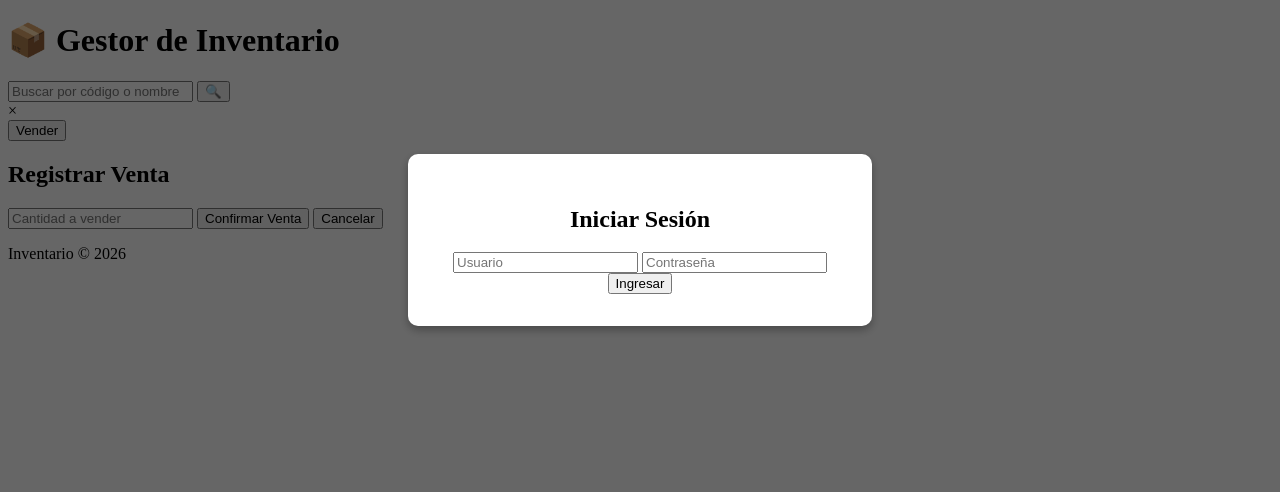
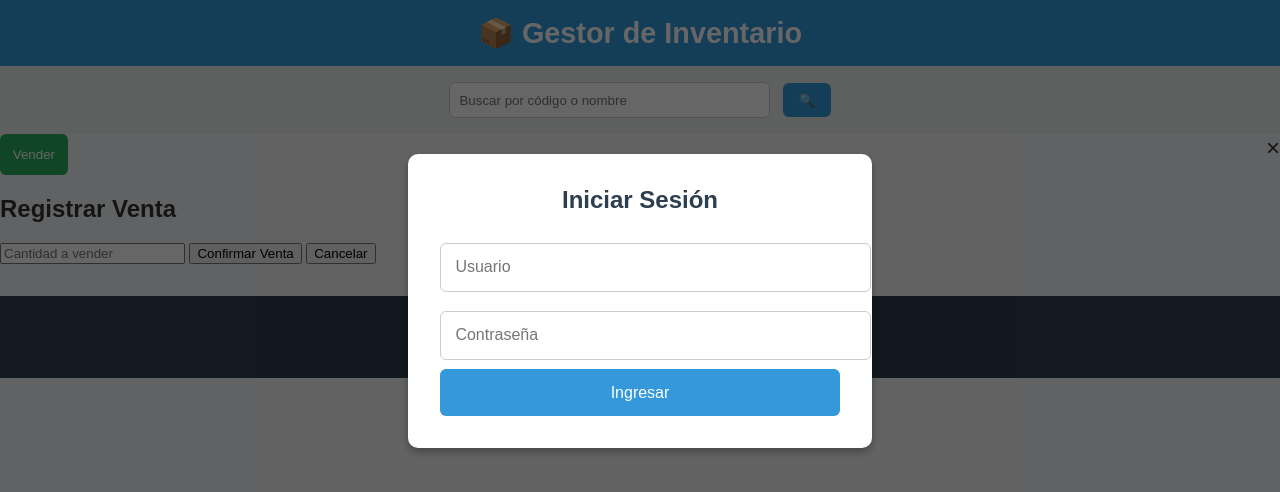
Before and after one commit to TheBestPrices/Inventario, a website: page frontend/index.html in a window 1280 px wide. Drawn offline with Linux system fonts and the light colour scheme.

Commit message:
Update style.css

```diff
--- a/frontend/style.css
+++ b/frontend/style.css
@@ -1,3 +1,94 @@
+/* ===== Reset básico ===== */
+body {
+  font-family: Arial, sans-serif;
+  margin: 0;
+  background: #f4f6f8;
+  color: #333;
+}
+
+/* ===== Encabezado ===== */
+header {
+  background: #3498db;
+  color: #fff;
+  padding: 1rem;
+  text-align: center;
+}
+
+header h1 {
+  margin: 0;
+  font-size: 1.8rem;
+}
+
+/* ===== Sección de búsqueda ===== */
+.busqueda {
+  background: #ecf0f1;
+  padding: 1rem;
+  text-align: center;
+}
+
+.busqueda input {
+  padding: 0.6rem;
+  border: 1px solid #ccc;
+  border-radius: 6px;
+  width: 60%;
+  max-width: 300px;
+}
+
+.busqueda button {
+  padding: 0.6rem 1rem;
+  margin-left: 0.5rem;
+  background: #3498db;
+  color: #fff;
+  border: none;
+  border-radius: 6px;
+  cursor: pointer;
+}
+
+.busqueda button:hover {
+  background: #2980b9;
+}
+
+/* ===== Cards principales ===== */
+main {
+  display: none; /* se mostrará solo después del login */
+  padding: 2rem;
+  display: grid;
+  grid-template-columns: repeat(auto-fit, minmax(280px, 1fr));
+  gap: 1.5rem;
+}
+
+.card {
+  background: #fff;
+  padding: 1.5rem;
+  border-radius: 10px;
+  box-shadow: 0 4px 10px rgba(0,0,0,0.1);
+}
+
+.card h2 {
+  margin-top: 0;
+  color: #2c3e50;
+}
+
+.card form input,
+.card form button {
+  width: 100%;
+  padding: 0.8rem;
+  margin: 0.5rem 0;
+  border-radius: 6px;
+  border: 1px solid #ccc;
+}
+
+.card form button {
+  background: #27ae60;
+  color: #fff;
+  border: none;
+  cursor: pointer;
+}
+
+.card form button:hover {
+  background: #1e8449;
+}
+
 /* ===== Modal de Login ===== */
 #modalLogin {
   display: none; /* oculto por defecto */
@@ -17,6 +108,51 @@
   max-width: 400px;
   box-shadow: 0 4px 10px rgba(0,0,0,0.3);
   text-align: center;
+}
+
+#modalLogin h2 {
+  margin-top: 0;
+  color: #2c3e50;
+}
+
+#modalLogin input {
+  width: 100%;
+  padding: 0.9rem;
+  margin: 0.6rem 0;
+  border: 1px solid #ccc;
+  border-radius: 6px;
+  font-size: 1rem;
+}
+
+#modalLogin button {
+  width: 100%;
+  padding: 0.9rem;
+  background: #3498db;
+  color: #fff;
+  border: none;
+  border-radius: 6px;
+  cursor: pointer;
+  font-size: 1rem;
+}
+
+#modalLogin button:hover {
+  background: #2980b9;
+}
+
+/* ===== Botón de logout ===== */
+#btnLogout {
+  margin-top: 10px;
+  padding: 6px 12px;
+  background: #e74c3c;
+  color: #fff;
+  border: none;
+  border-radius: 6px;
+  cursor: pointer;
+  font-size: 0.9rem;
+}
+
+#btnLogout:hover {
+  background: #c0392b;
 }
 
 /* ===== Modales de producto y venta ===== */
@@ -48,3 +184,31 @@
   max-height: 90vh;
   overflow-y: auto;
 }
+
+.cerrar {
+  float: right;
+  font-size: 1.5rem;
+  cursor: pointer;
+}
+
+#btnVender {
+  background: #27ae60;
+  color: #fff;
+  border: none;
+  padding: 0.8rem;
+  border-radius: 6px;
+  cursor: pointer;
+}
+
+#btnVender:hover {
+  background: #1e8449;
+}
+
+/* ===== Footer ===== */
+footer {
+  background: #2c3e50;
+  color: #fff;
+  text-align: center;
+  padding: 1rem;
+  margin-top: 2rem;
+}
```
